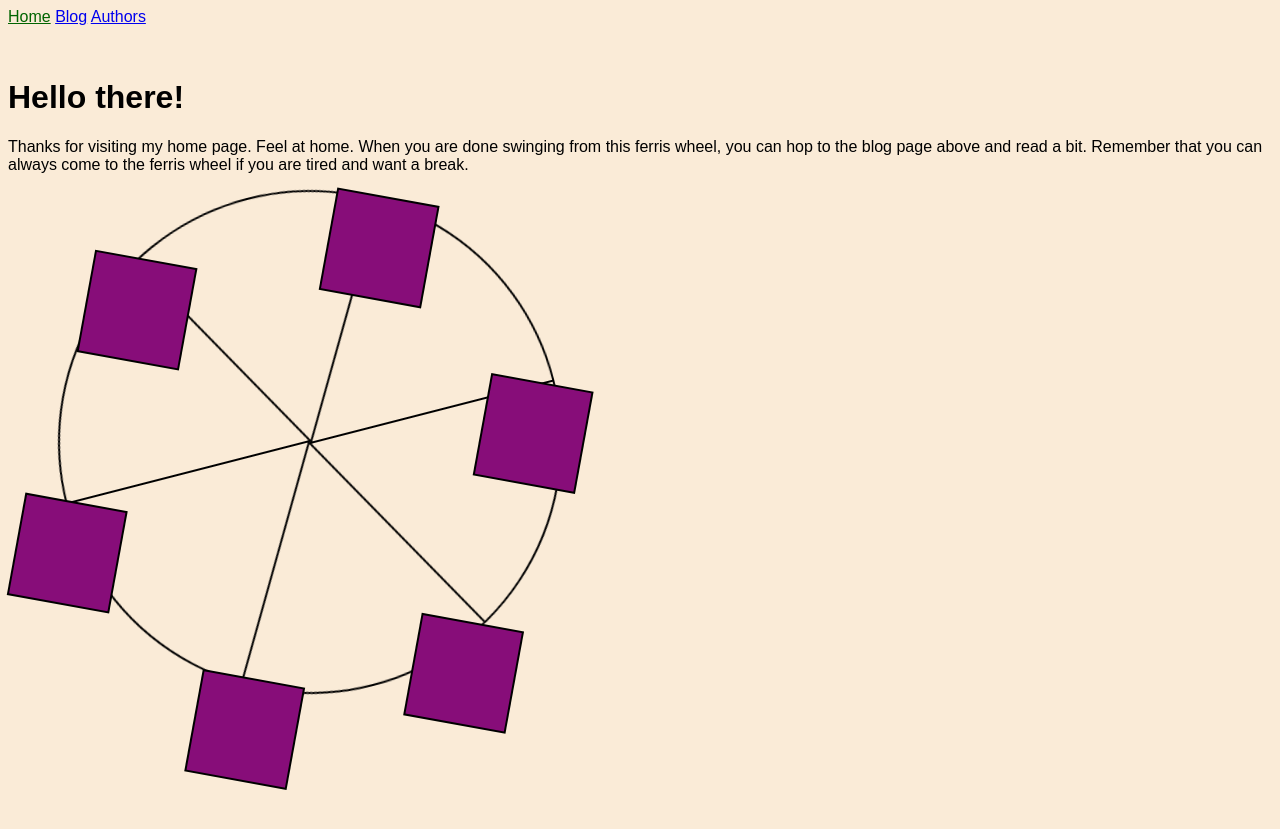
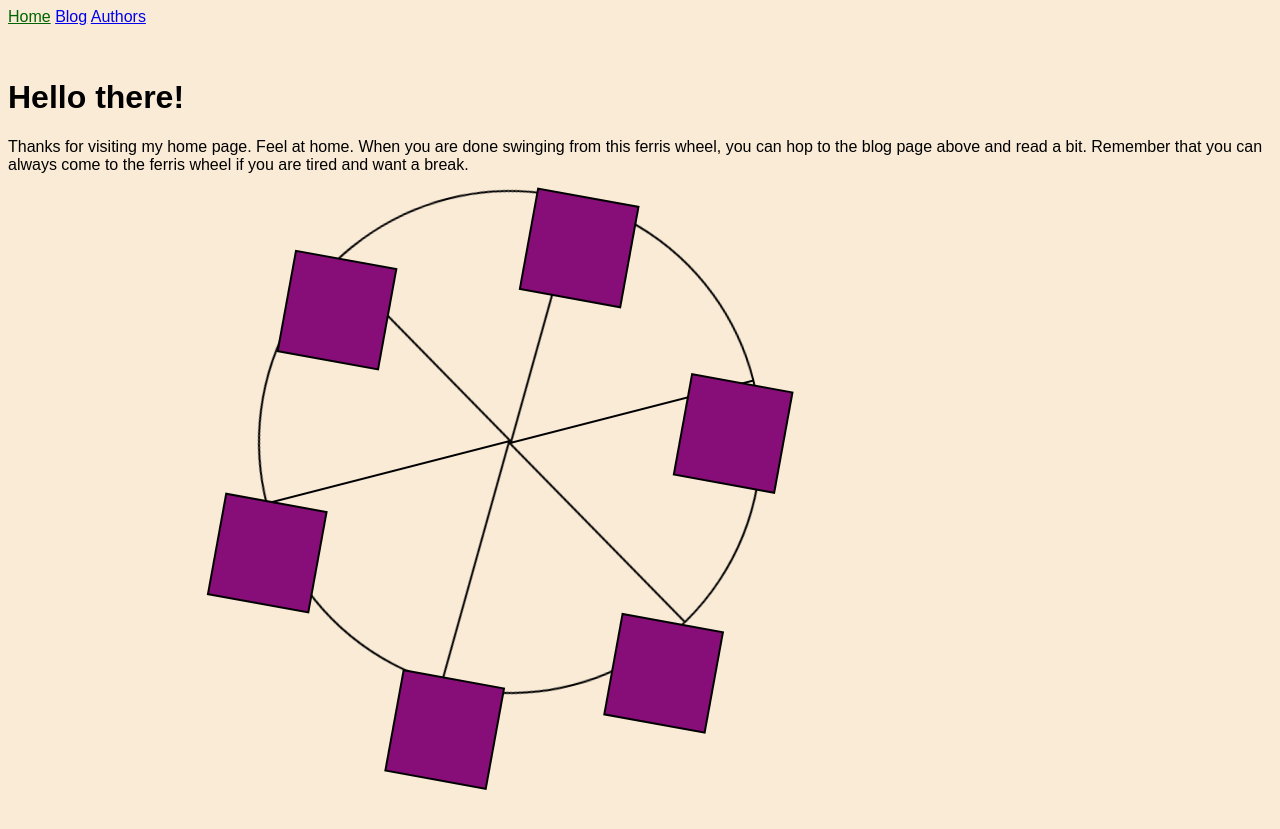
Before and after one commit to habasweiny/habasweiny.github.io, a Jekyll site: the page built from index.html, in a window 1280 px wide. Shown: the top 829 px of the page. Built offline with Jekyll 4.4.1, drawn with Linux system fonts in a browser that asks for light colours.

Commit message:
margin left 250px

```diff
--- a/_sass/main.scss
+++ b/_sass/main.scss
@@ -46,7 +46,7 @@ li > a:hover {
 .wheel {
   border: 2px solid black;
   border-radius: 50%;
-  margin-left: 50px;
+  margin-left: 250px;
   position: absolute;
   height: 55vw;
   width: 55vw;
```
